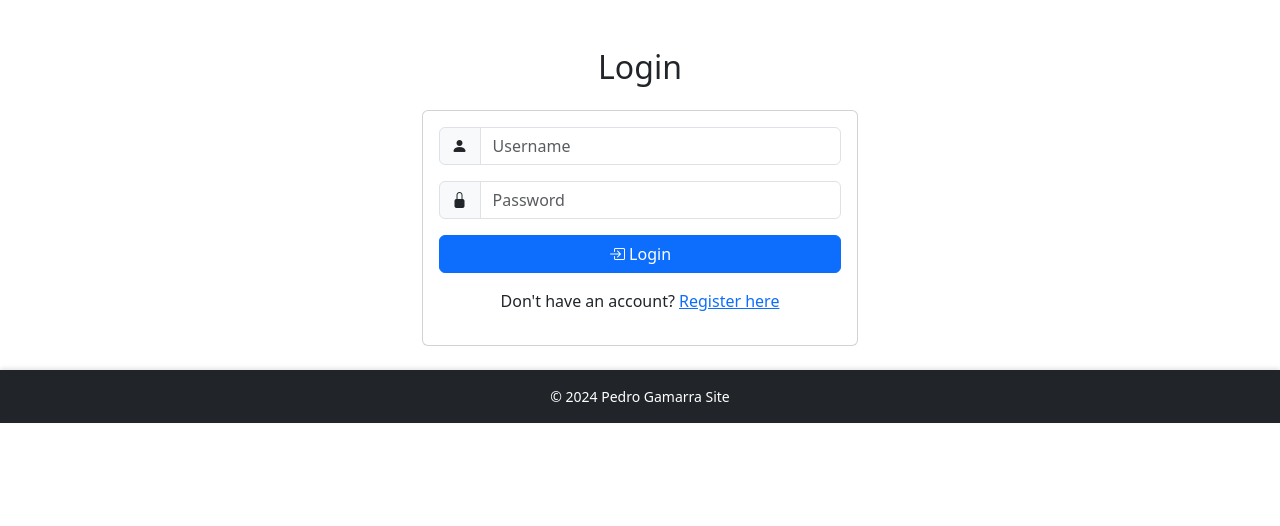
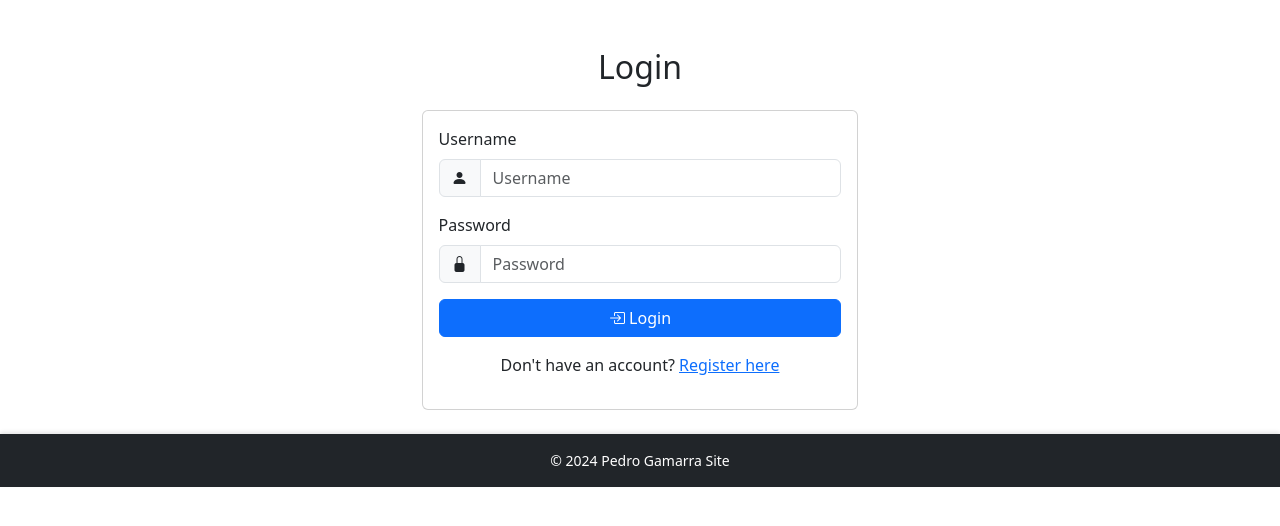
Before and after one commit to pehgamarra/e-commerce-django-mysql, a Django app: page /login/ in a window 1280 px wide. Shown: the part 155-681 px from the top of the page. Run offline with Django 5.2, Linux system fonts and the light colour scheme; some libraries are stand-ins or nearby versions.

Commit message:
implemented login verification and view

```diff
--- a/ecommerce/settings.py
+++ b/ecommerce/settings.py
@@ -26,9 +26,9 @@ BASE_DIR = os.path.dirname(os.path.dirname(os.path.abspath(__file__)))
 SECRET_KEY = config('SECRET_KEY')
 
 # SECURITY WARNING: don't run with debug turned on in production!
-DEBUG = False
+DEBUG = True
 
-ALLOWED_HOSTS = ['ecommerce.herokuapp.com']
+ALLOWED_HOSTS = []
 
 
 # Application definition
--- a/store/urls.py
+++ b/store/urls.py
@@ -6,7 +6,7 @@ urlpatterns = [
     path('', views.home_view, name='home'),
     path('products/', views.product_list, name='product_list'),
     path('product/<int:product_id>/', views.product_detail, name='product_detail'),
-    path('login/', auth_views.LoginView.as_view(template_name='store/login.html'), name='login'),
+    path('login/', views.login_view, name='login'),
     path('logout/', views.logout_view, name='logout'),
     path('register/', views.register, name='register'),
     path('cart/', views.cart_detail, name='cart_detail'),
--- a/store/views.py
+++ b/store/views.py
@@ -8,16 +8,18 @@ import base64
 
 from django.shortcuts import get_object_or_404, render, redirect
 from django.views.decorators.http import require_POST
-from django.contrib import messages
-from django.contrib.auth import login, logout
+from django.contrib.auth import login, logout, authenticate
 from django.contrib.auth.decorators import login_required
 from django.contrib.admin.views.decorators import staff_member_required
-from django.contrib.auth.forms import UserCreationForm
+
+from django.contrib.auth.forms import UserCreationForm, AuthenticationForm
+from django.contrib import messages
 from django.core.paginator import Paginator
 from django.http import HttpResponse
 from django.db.models import Avg
 
-from .forms import ShippingAddressForm, ReviewForm
+
+from .forms import ShippingAddressForm, ReviewForm, CustomAuthenticationForm
 from .models import Category, Product, Order, Review
 
 
@@ -39,7 +41,30 @@ def register(request):
         form = UserCreationForm()
     return render(request, 'store/register.html', {'form': form})
 
-@login_required
+
+def login_view(request):
+    authentication_form = CustomAuthenticationForm
+    if request.method == 'POST':
+        form = authentication_form(request, data=request.POST)
+        if form.is_valid():
+            username = form.cleaned_data.get('username')
+            password = form.cleaned_data.get('password')
+            user = authenticate(username=username, password=password)
+            if user is not None:
+                login(request, user)
+                messages.success(request, 'Login realizado com sucesso!')
+                return redirect('home')
+            else:
+                messages.error(request, 'Nome de usuário ou senha incorretos.')
+        else:
+            messages.error(request, 'Por favor, corrija os erros abaixo.')
+    else:
+        form = AuthenticationForm()
+
+    return render(request, 'store/login.html', {'form': form})
+
+
+@login_required(login_url='login')
 def logout_view(request):
     logout(request)
     return redirect('home')
@@ -165,7 +190,7 @@ def calculate_shipping(total_amount):
     return total_amount * shipping_rate
 
 
-@login_required
+@login_required(login_url='login')
 def checkout(request):
     cart = request.session.get('cart', {})
 
@@ -361,7 +386,7 @@ def download_report(request):
     return response  # Return the response to the client
 
 
-
+@staff_member_required
 def export_sales_report(request, report_type):
     # Create a new Excel workbook
     workbook = openpyxl.Workbook()
--- a/templates/store/login.html
+++ b/templates/store/login.html
@@ -10,18 +10,26 @@
             <form method="POST" class="form-login">
                 {% csrf_token %}
 
-                <div class="mb-3 input-group">
+                <div class="mb-3">
+                    <label for="id_username" class="form-label">Username</label>
+                    <div class="input-group">
                         <span class="input-group-text">
                             <i class="bi bi-person-fill"></i>
                         </span>
                         <input type="text" name="username" id="id_username" class="form-control" placeholder="Username" required>
                     </div>
+                    {{ form.username.errors }}
+                </div>
 
-                <div class="mb-3 input-group">
+                <div class="mb-3">
+                    <label for="id_password" class="form-label">Password</label>
+                    <div class="input-group">
                         <span class="input-group-text">
                             <i class="bi bi-lock-fill"></i>
                         </span>
                         <input type="password" name="password" id="id_password" class="form-control" placeholder="Password" required>
+                    </div>
+                    {{ form.password.errors }}
                 </div>
 
                 <div class="mb-3">
```
Also changed, not shown: store/forms.py (+10 -1 lines). Lines whose indentation alone changed are shown as unchanged.
